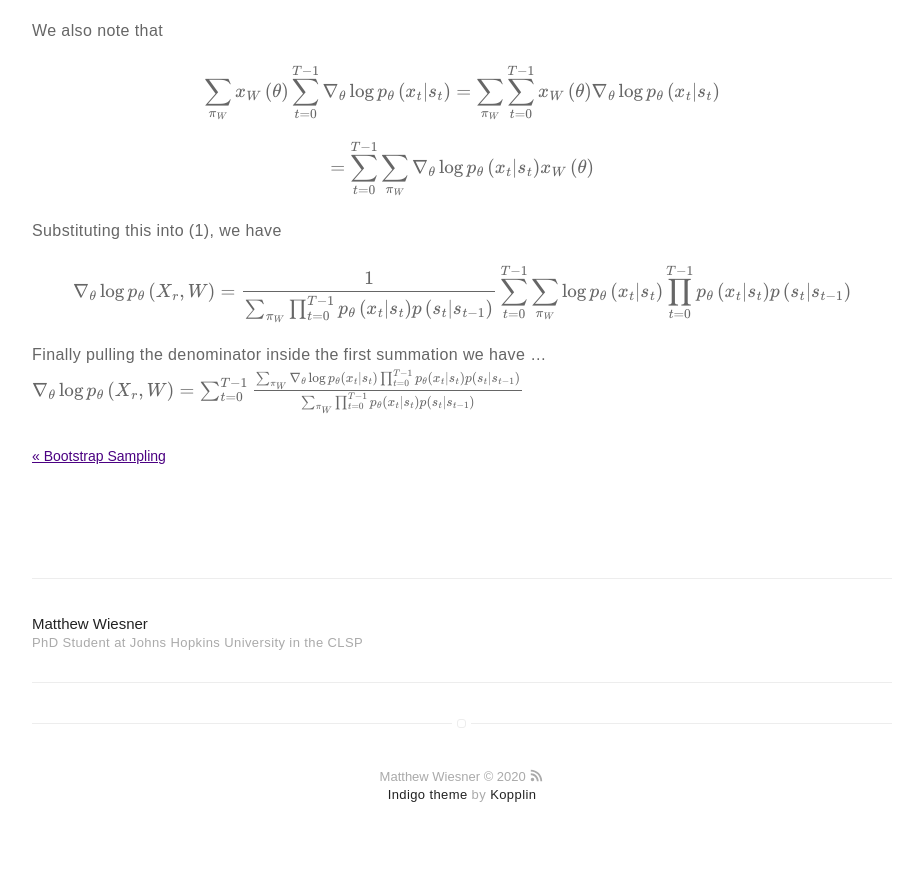
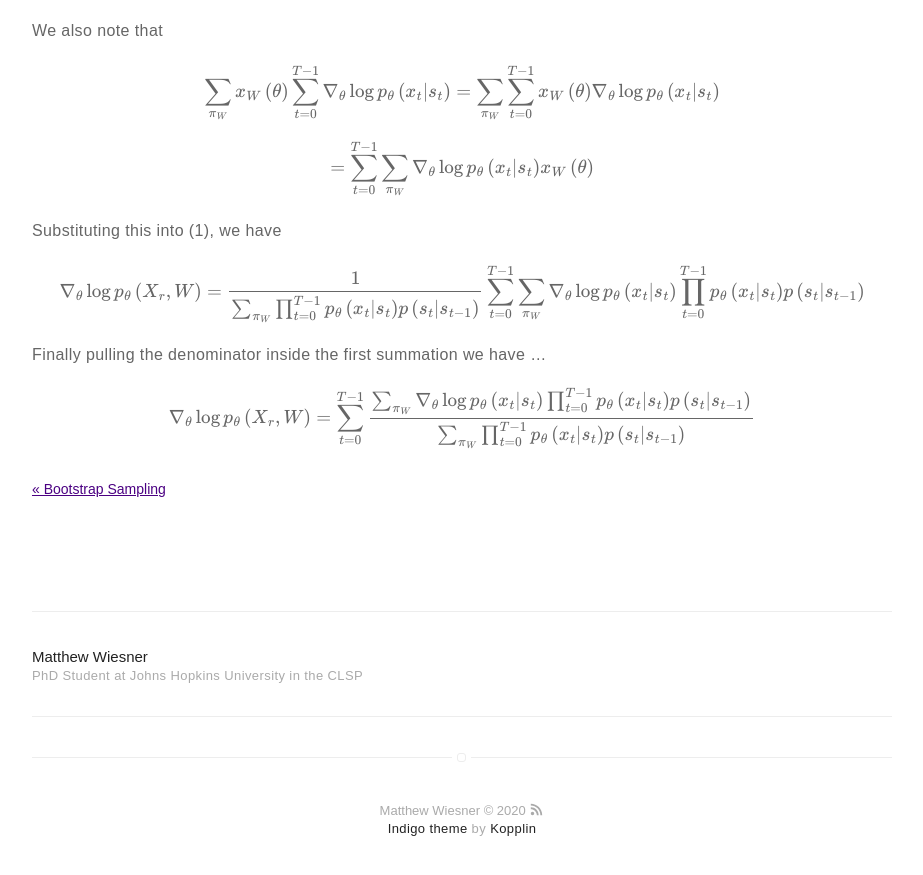
Before and after one commit to m-wiesner/m-wiesner.github.io, a Jekyll site: the page built from _posts/2020-01-22-LF-MMI.markdown, in a window 1280 px wide and 900 px high, scrolled down 4603 px. Shown: the top 875 px of the window, without its empty margins (178-1101 px from the left). Built offline with Jekyll 4.4.1, drawn with Linux system fonts in a browser that asks for light colours; formulas are drawn with MathJax 3.

Commit message:
Update 2020-01-22-LF-MMI.markdown

```diff
--- a/_posts/2020-01-22-LF-MMI.markdown
+++ b/_posts/2020-01-22-LF-MMI.markdown
@@ -152,7 +152,8 @@
 
 Substituting this into (1), we have
 
-$$ \nabla_{\theta} \log{p_{\theta}\left(X_r, W\right)} = \frac{1}{\sum_{\pi_W} \prod_{t=0}^{T-1} p_{\theta}\left(x_t | s_t\right) p\left(s_t | s_{t-1}\right)} \sum_{t=0}^{T-1} \sum_{\pi_W} \log{p_{\theta}\left(x_t | s_t\right)} \prod_{t=0}^{T-1} p_{\theta}\left(x_t | s_t\right) p\left(s_t | s_{t-1}\right)$$
+$$ \nabla_{\theta} \log{p_{\theta}\left(X_r, W\right)} = \frac{1}{\sum_{\pi_W} \prod_{t=0}^{T-1} p_{\theta}\left(x_t | s_t\right) p\left(s_t | s_{t-1}\right)} \sum_{t=0}^{T-1} \sum_{\pi_W} \nabla_{\theta} \log{p_{\theta}\left(x_t | s_t\right)} \prod_{t=0}^{T-1} p_{\theta}\left(x_t | s_t\right) p\left(s_t | s_{t-1}\right)$$
 
 Finally pulling the denominator inside the first summation we have ...
+
 $$ \nabla_{\theta} \log{p_{\theta}\left(X_r, W\right)} = \sum_{t=0}^{T-1} \frac{\sum_{\pi_W} \nabla_{\theta} \log{p_{\theta}\left(x_t | s_t\right)} \prod_{t=0}^{T-1} p_{\theta}\left(x_t | s_t\right) p\left(s_t | s_{t-1}\right)}{\sum_{\pi_W} \prod_{t=0}^{T-1} p_{\theta}\left(x_t | s_t\right) p\left(s_t | s_{t-1}\right)}$$
```
